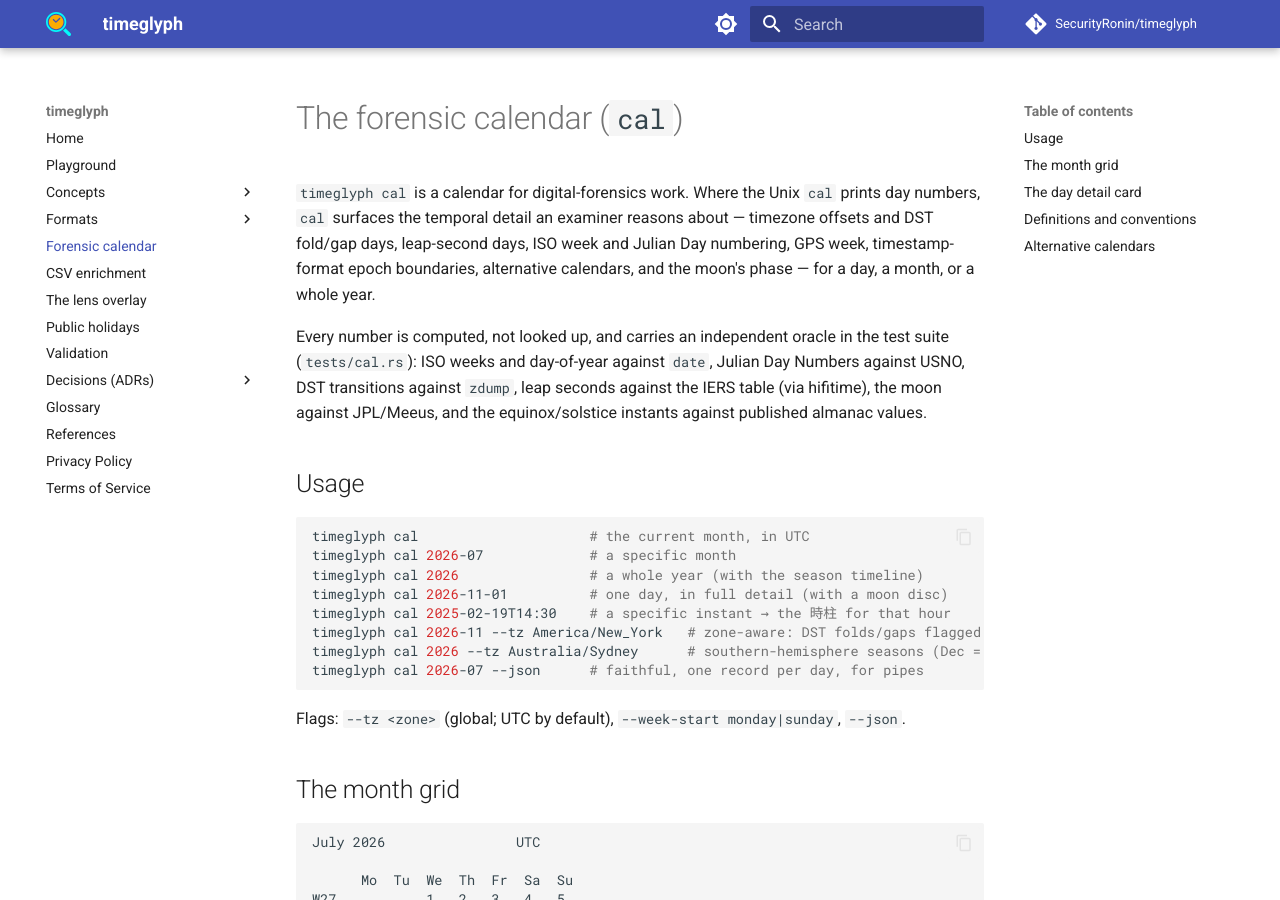
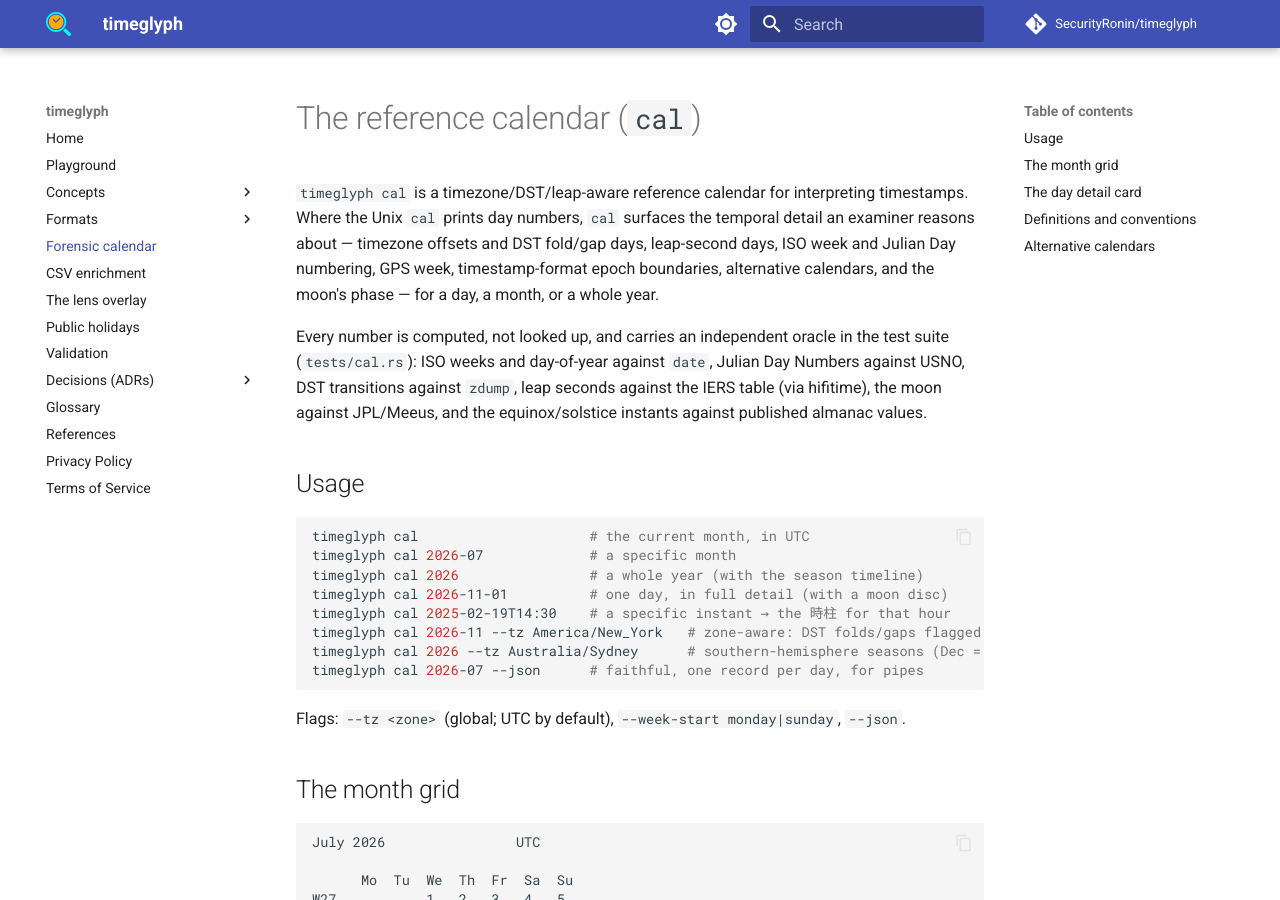
Before and after one commit to SecurityRonin/timeglyph, an MkDocs documentation site: the page built from docs/cal.md, in a window 1280 px wide and 900 px high. Built offline with MkDocs 1.6.1 and Material for MkDocs 9.7.7, drawn with Linux system fonts in a browser that asks for light colours; comment, search, counter and statistics services are not loaded.

Commit message:
docs: rename forensic calendar → timezone/DST/leap-aware reference calendar (+ accuracy pass)
Co-Authored-By: Claude Opus 4.8 <noreply@anthropic.com>

```diff
--- a/docs/cal.md
+++ b/docs/cal.md
@@ -1,7 +1,8 @@
-# The forensic calendar (`cal`)
+# The reference calendar (`cal`)
 
-`timeglyph cal` is a calendar for digital-forensics work. Where the Unix `cal`
-prints day numbers, `cal` surfaces the temporal detail an examiner reasons
+`timeglyph cal` is a timezone/DST/leap-aware reference calendar for interpreting
+timestamps. Where the Unix `cal` prints day numbers, `cal` surfaces the temporal
+detail an examiner reasons
 about — timezone offsets and DST fold/gap days, leap-second days, ISO week and
 Julian Day numbering, GPS week, timestamp-format epoch boundaries, alternative
 calendars, and the moon's phase — for a day, a month, or a whole year.
```
Also changed, not shown: README.md (+6 -5 lines), docs/index.md (+3 -3 lines), 2 other files.
